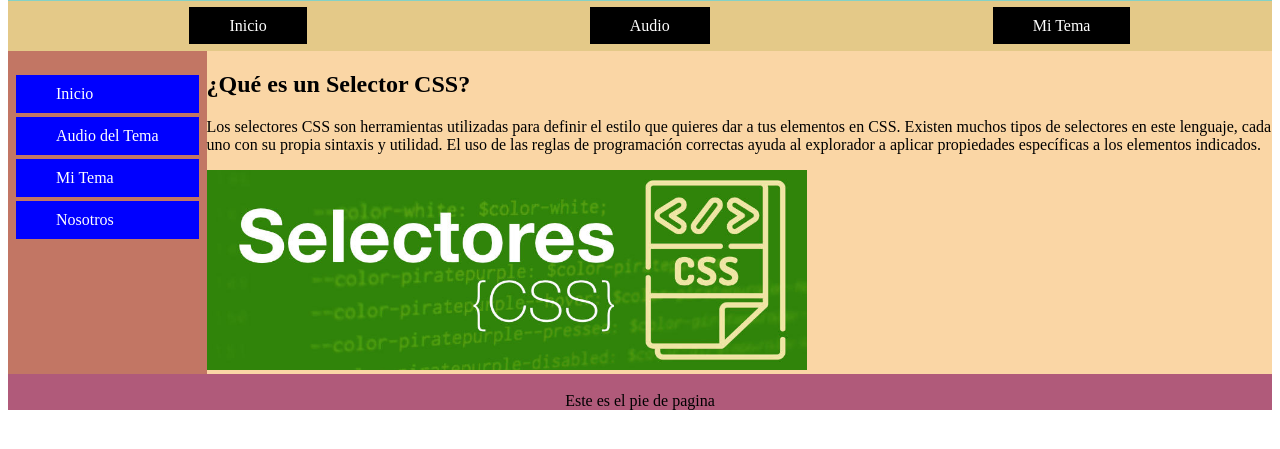
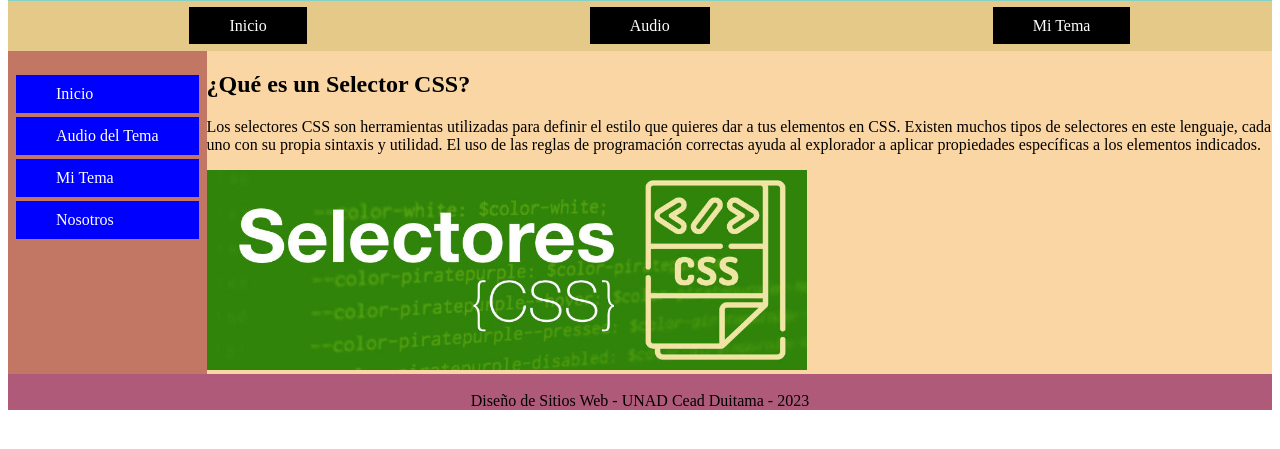
Before and after one commit to slarango03/DSW-SandraArango-1391, a plain HTML site: page Fase 3/index.html in a window 1280 px wide. Shown: the part 87-536 px from the top of the page. Drawn offline with Linux system fonts and the light colour scheme.

Commit message:
Pie de pagina
Cambio pie de pagina

```diff
--- a/Fase 3/index.html
+++ b/Fase 3/index.html
@@ -44,7 +44,7 @@
     </main>
     <footer class="centrado">
         <br>
-        Este es el pie de pagina
+        Diseño de Sitios Web - UNAD Cead Duitama - 2023
         <br>
     </footer>
 </body>
```
Also changed, not shown: Fase 3/indexGrupal.html (+1 -1 lines).
